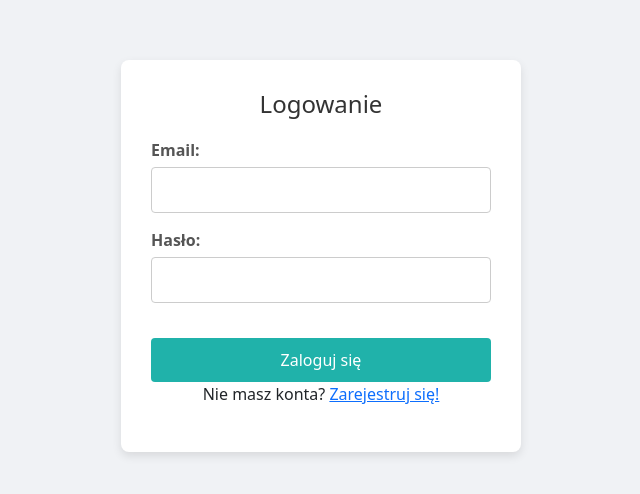
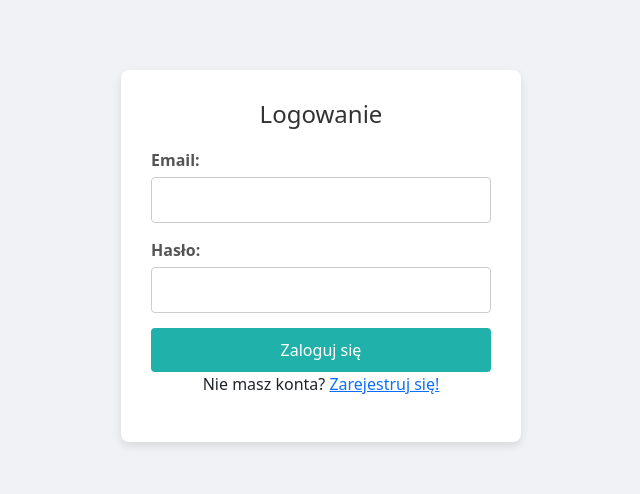
Before and after one commit to pinkcone/inzynierka, a React (Create React App) app in the folder client/: page /login in a window 1280 px wide. Shown: the part 144-638 px from the top of the page, without its empty margins (319-959 px from the left). Built offline with nearby package versions, Linux system fonts and the light colour scheme.

Commit message:
small fix

```diff
--- a/client/src/styles/TestSummaryPage.module.css
+++ b/client/src/styles/TestSummaryPage.module.css
@@ -49,7 +49,7 @@
 }
 
 /* Lista odpowiedzi */
-ul {
+.ul {
     list-style-type: none;
     padding-left: 0;
 }
@@ -80,7 +80,7 @@ ul {
 
 
 /* Styl dla przycisku */
-button {
+.button {
     padding: 10px 20px;
     background-color: #007bff;
     color: white;
@@ -90,6 +90,6 @@ button {
     margin-top: 20px;
 }
 
-button:hover {
+.button:hover {
     background-color: #0056b3;
 }
```
